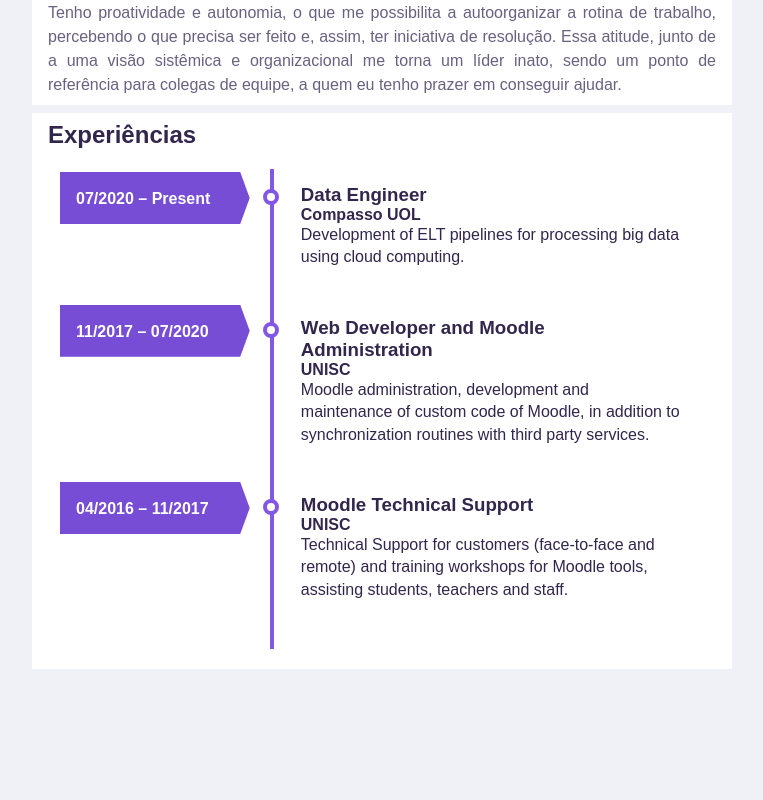
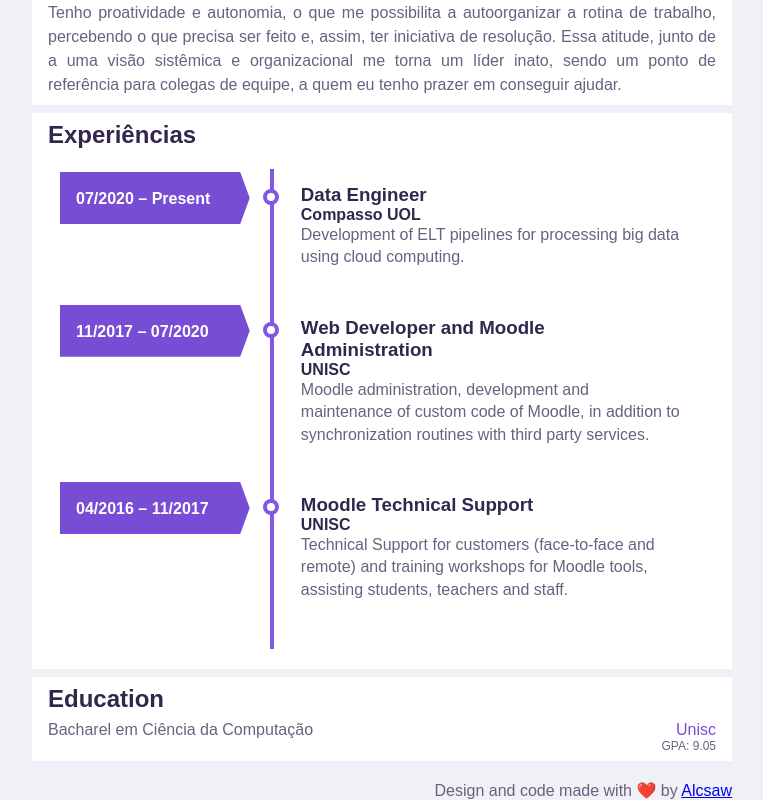
Before and after one commit to Alcsaw/resume-web, a React (Create React App) app: page / in a window 1280 px wide. Shown: the part 249-1049 px from the top of the page, without its empty margins (258-1021 px from the left). Before the commit the page ends 918 px from the top, so only its background shows below. Built offline with nearby package versions, Linux system fonts and the light colour scheme.

Commit message:
Adds Education componenet

```diff
--- a/src/App.css
+++ b/src/App.css
@@ -49,6 +49,10 @@ textarea {
   color: var(--color-text-base);
 }
 
+p {
+  color: var(--color-text-base);
+}
+
 .container {
   width: 90vw;
   max-width: 700px;
--- /dev/null
+++ b/src/components/Education/index.tsx
@@ -0,0 +1,29 @@
+import React from 'react';
+
+import Box from '../Box';
+
+import './styles.css';
+
+const Education: React.FC = () => {
+
+  const certificationName = "Bacharel em Ciência da Computação";
+  const issuerName = "Unisc";
+  const issuerLink = "unisc.br";
+  const certificationGrade = "GPA: 9.05";
+
+  return (
+    <Box label="Education">
+      <ul className="certifications-list">
+        <li className="certification-item">
+          <div className="item-name">
+            <span className="certification-name">{certificationName}</span>
+            <a className="issuer-link" href={issuerLink}>{issuerName}</a>
+          </div>
+          <div className="certification-grade">{certificationGrade}</div>
+        </li>
+      </ul>
+    </Box>
+  );
+}
+
+export default Education;
--- /dev/null
+++ b/src/components/Education/styles.css
@@ -0,0 +1,25 @@
+.certification-item {
+  display: flex;
+  flex-direction: column;
+  align-items: center;
+  width: 100%;
+}
+
+.item-name {
+  width: 100%;
+  display: flex;
+  justify-content: space-between;
+  font-size: 1.6rem;
+}
+
+.issuer-link {
+  text-decoration: none;
+  color: var(--color-primary-dark);
+}
+
+.certification-grade {
+  width: 100%;
+  display: flex;
+  justify-content: end;
+  font-size: 1.2rem;
+}
--- a/src/pages/Resume/index.tsx
+++ b/src/pages/Resume/index.tsx
@@ -3,6 +3,7 @@ import React from 'react';
 import Header from '../../components/Header';
 import Description from '../../components/Description';
 import Experiences from '../../components/Experiences';
+import Education from '../../components/Education';
 
 import './styles.css';
 
@@ -12,6 +13,9 @@ export default function Resume() {
       <Header />
       <Description />
       <Experiences />
+      <Education />
+
+      <p className="footer-note">Design and code made with <span role="img" aria-label="love">❤️</span> by <a href="https://github.com/Alcsaw/resume-web">Alcsaw</a></p>
     </div>
 
   );
--- a/src/pages/Resume/styles.css
+++ b/src/pages/Resume/styles.css
@@ -5,6 +5,12 @@
   max-width: 100%;
 }
 
+.footer-note {
+  margin: 1.6rem 0;
+  position: relative;
+  align-self: flex-end;
+}
+
 @media (min-width: 700px) {
 
 }
```
